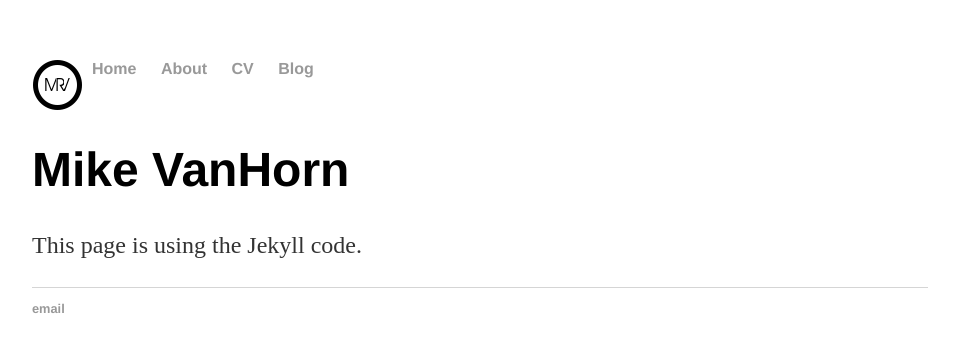
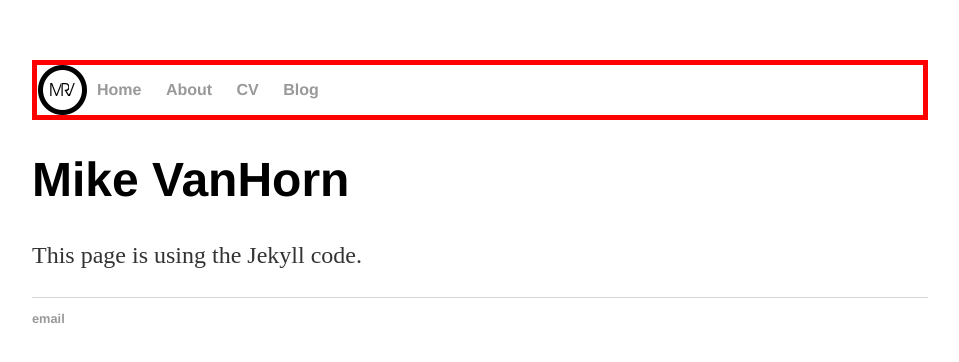
Before and after one commit to mrvanhorn/mrvanhorn.github.io, a Jekyll site: the page built from index.html, in a window 1280 px wide. Shown: the top 362 px of the page, without its empty margins (160-1119 px from the left). Built offline with Jekyll 4.4.1, drawn with Linux system fonts in a browser that asks for light colours.

Commit message:
Update main.css

```diff
--- a/css/main.css
+++ b/css/main.css
@@ -12,10 +12,9 @@ div.title {
 }
 nav {
     height: 50px;
-/*    border-width: 5px;
+    border-width: 5px;
     border-style: solid;
     border-color: #ff0000;
-*/
 }
 nav ul, footer ul {
     font-family:'Helvetica', 'Arial', 'Sans-Serif';
```
